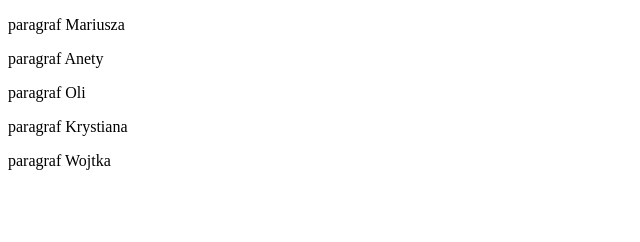
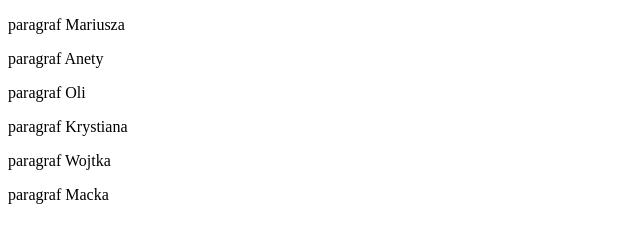
Before and after one commit to mariuszorbik/mariuszorbik.github.io, a plain HTML site: page index.html in a window 1280 px wide. Shown: the whole page, without its empty margins (0-640 px from the left). Drawn offline with Linux system fonts and the light colour scheme.

Commit message:
dodano paragraf Maćka

```diff
--- a/index.html
+++ b/index.html
@@ -10,5 +10,7 @@
     <p>paragraf Oli</p>
     <p>paragraf Krystiana</p>
     <p>paragraf Wojtka</p>
+
+    <p>paragraf Macka</p>
 </body>
 </html>
```
